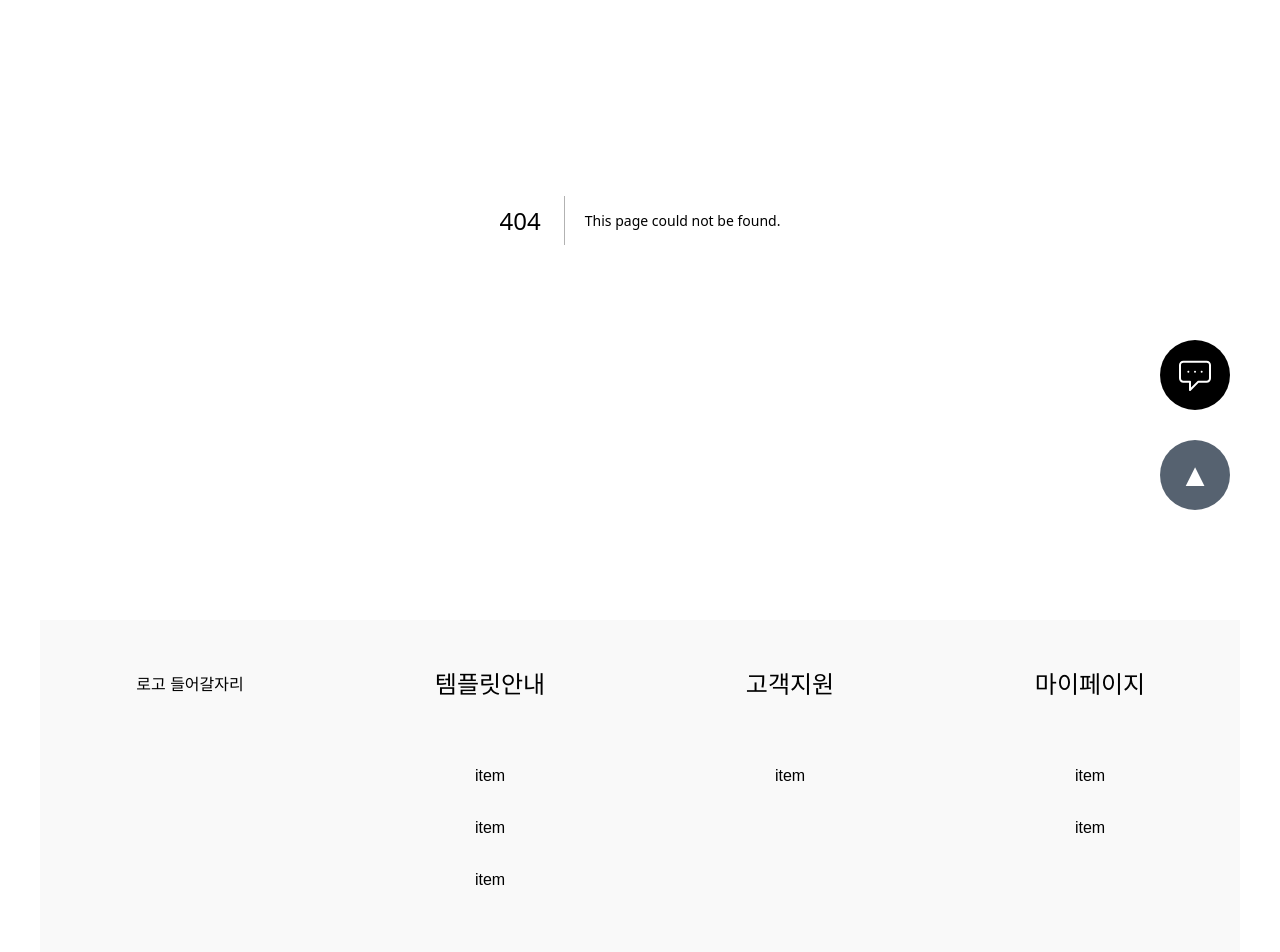
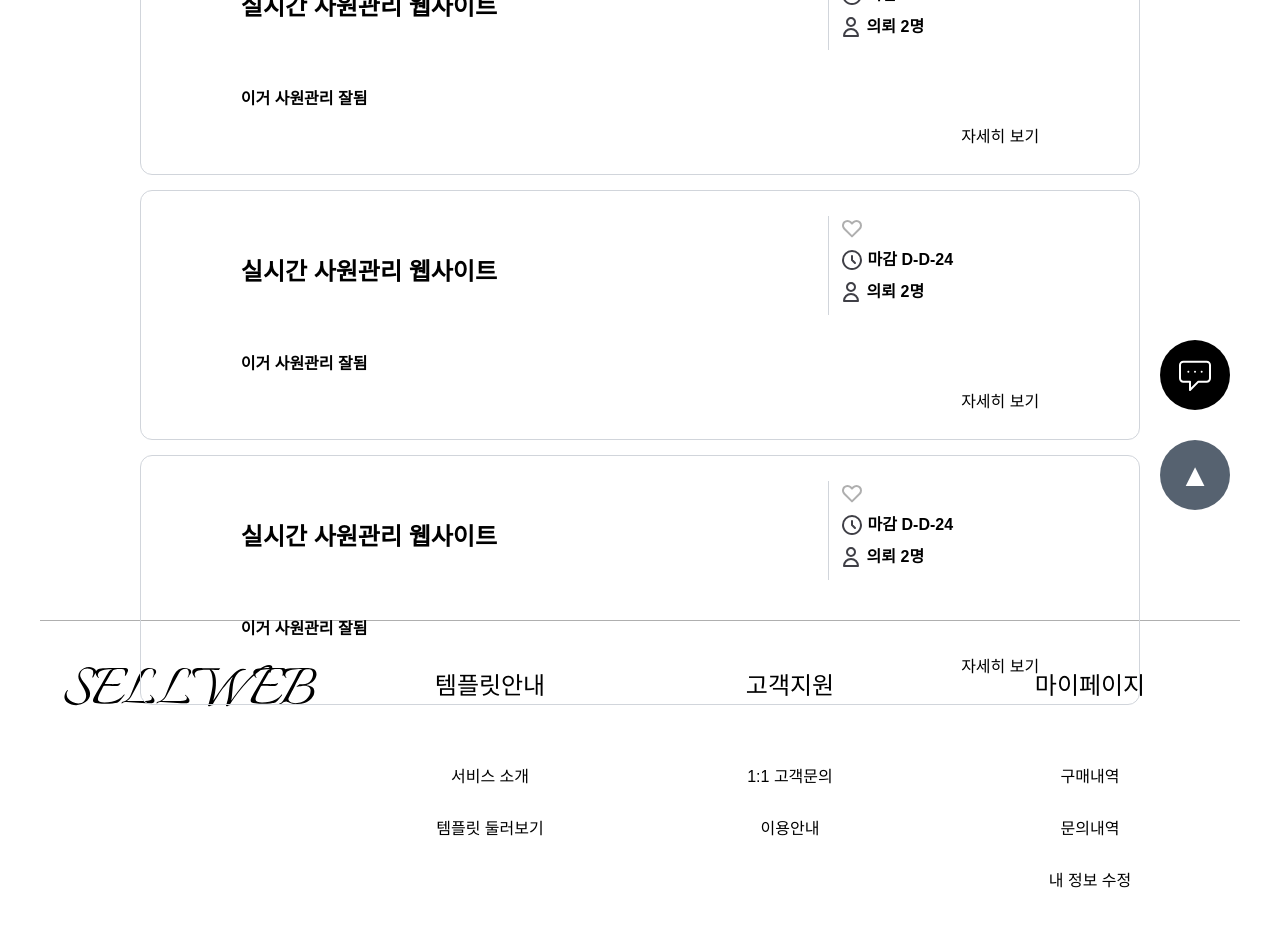
Before and after one commit to Hyun-EG/SP-sellweb, a Next.js app: page /temp in a window 1280 px wide. Before the commit this address had no page. Shown: the part 260-1212 px from the top of the page. Built offline with nearby package versions, Linux system fonts and the light colour scheme.

Commit message:
Design: 템플릿소개 페이지 디자인 1차 구현 및 관련 컴 포넌트 디자인 수정

```diff
--- /dev/null
+++ b/src/app/temp/page.tsx
@@ -0,0 +1,31 @@
+import TemplateCard from '@/components/TemplateCard';
+import TitleBox from '@/components/TitleBox';
+
+export default function Temp() {
+  return (
+    <div className="w-full flex flex-col items-center gap-[15px]">
+      <TitleBox title="템플릿 소개" />
+      <TemplateCard
+        title="실시간 사원관리 웹사이트"
+        subscription="이거 사원관리 잘됨"
+        deadline="D-24"
+        request={2}
+        borderRadius={12}
+      />
+      <TemplateCard
+        title="실시간 사원관리 웹사이트"
+        subscription="이거 사원관리 잘됨"
+        deadline="D-24"
+        request={2}
+        borderRadius={12}
+      />
+      <TemplateCard
+        title="실시간 사원관리 웹사이트"
+        subscription="이거 사원관리 잘됨"
+        deadline="D-24"
+        request={2}
+        borderRadius={12}
+      />
+    </div>
+  );
+}
--- a/src/components/Footer.tsx
+++ b/src/components/Footer.tsx
@@ -1,49 +1,54 @@
 import Image from 'next/image';
 import iconGithub from '../../public/svgs/icon-github(W).svg';
 import iconMail from '../../public/svgs/icon-mail(W).svg';
+import Link from 'next/link';
+import iconLogo from '../../public/svgs/icon-logo.svg';
 
 const Footer = () => {
   return (
-    <div className="w-full h-[584px] flex justify-center items-center bg-white">
-      <div className="w-[1200px] h-[584px] column bg-[#f9f9f9]">
-        <div className="w-[1200px] h-[442px] flex border-[#afafaf] border-b">
-          <div className="w-[300px] h-[442px] column text-black">
+    <div className="w-full h-[484px] flex justify-center items-center bg-white">
+      <div className="w-[1200px] h-[484px] column border-t border-[#afafaf]">
+        <div className="w-[1200px] h-[342px] flex border-[#afafaf] border-b">
+          <div className="w-[300px] h-[342px] column text-black">
             <div className="w-[300px] h-[130px] flex justify-center items-center">
-              로고 들어갈자리
+              <Image src={iconLogo} alt="로고" />
             </div>
-            <div className="w-[300px] h-[312px]"></div>
+            <div className="w-[300px] h-[212px]"></div>
           </div>
-          <div className="w-[300px] h-[442px]">
+          <div className="w-[300px] h-[342px]">
             <div className="w-[300px] h-[130px] flex justify-center items-center text-black text-[24px]">
               템플릿안내
             </div>
             <div className="w-[300px] h-[52px] flex justify-center items-center text-black">
-              item
+              서비스 소개
             </div>
             <div className="w-[300px] h-[52px] flex justify-center items-center text-black">
-              item
-            </div>
-            <div className="w-[300px] h-[52px] flex justify-center items-center text-black">
-              item
+              <Link href="/temp">템플릿 둘러보기</Link>
             </div>
           </div>
-          <div className="w-[300px] h-[442px]">
+          <div className="w-[300px] h-[342px]">
             <div className="w-[300px] h-[130px] flex justify-center items-center text-black text-[24px]">
               고객지원
             </div>
             <div className="w-[300px] h-[52px] flex justify-center items-center text-black">
-              item
+              1:1 고객문의
+            </div>
+            <div className="w-[300px] h-[52px] flex justify-center items-center text-black">
+              이용안내
             </div>
           </div>
-          <div className="w-[300px] h-[442px]">
+          <div className="w-[300px] h-[342px]">
             <div className="w-[300px] h-[130px] flex justify-center items-center text-black text-[24px]">
               마이페이지
             </div>
             <div className="w-[300px] h-[52px] flex justify-center items-center text-black">
-              item
+              구매내역
             </div>
             <div className="w-[300px] h-[52px] flex justify-center items-center text-black">
-              item
+              문의내역
+            </div>
+            <div className="w-[300px] h-[52px] flex justify-center items-center text-black">
+              내 정보 수정
             </div>
           </div>
         </div>
--- a/src/components/TitleBox.tsx
+++ b/src/components/TitleBox.tsx
@@ -6,7 +6,7 @@ type TitleProps = {
 
 const TitleBox = ({ title }: TitleProps) => {
   return (
-    <div className="w-full h-[80px] p-[10px] flex justify-start items-center text-[24px]  border-b border-[#afafaf]">
+    <div className="w-full h-[80px] p-[10px] mb-[10px] flex justify-start items-center text-[24px]  border-b border-[#afafaf]">
       {title}
     </div>
   );
```
